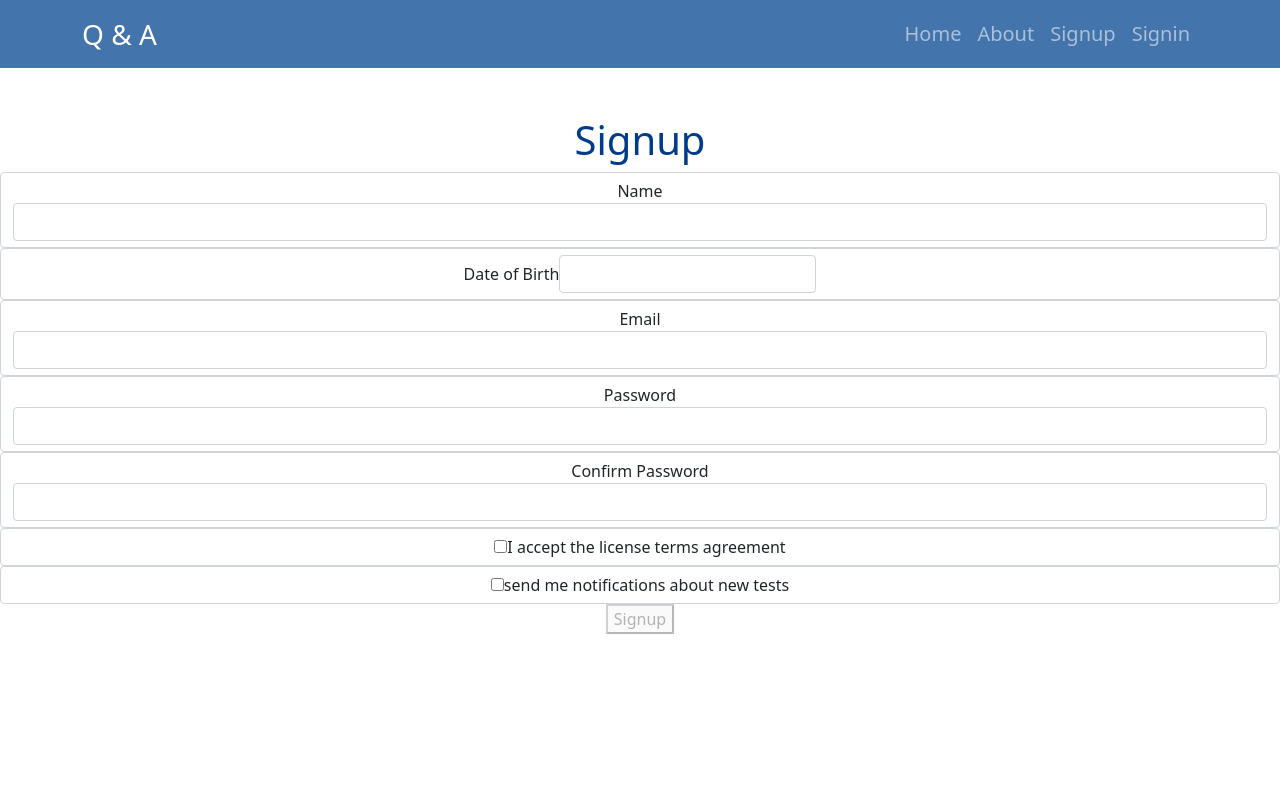
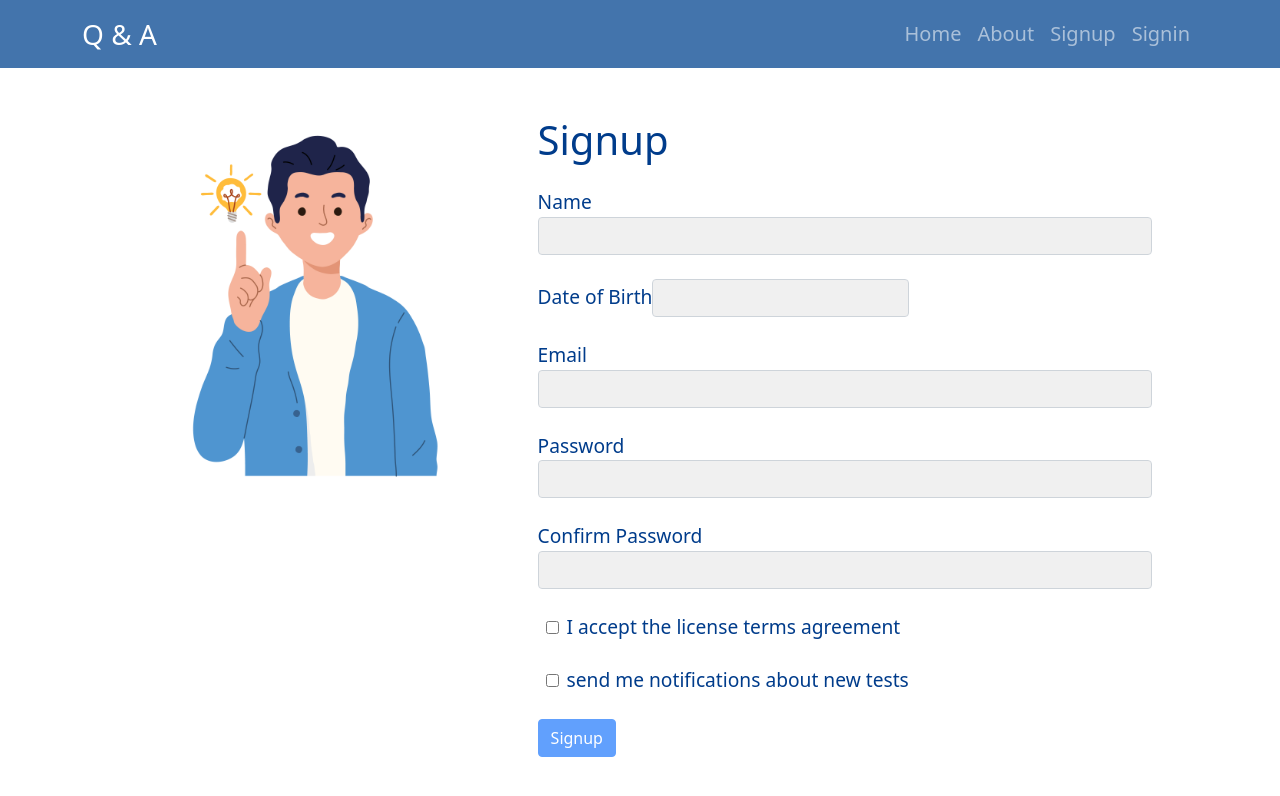
Before and after one commit to ahmedkhalil91518/question-and-answer, a React (Create React App) app: page /Signup in a window 1280 px wide. Shown: the top 796 px of the page. Built offline with nearby package versions, Linux system fonts and the light colour scheme.

Commit message:
complete the signup page

```diff
--- a/src/App.css
+++ b/src/App.css
@@ -107,6 +107,28 @@
   color: #1d9bf0;
 }
 
+.form-container {
+  width: 48%;
+  margin-right: 10%;
+  margin-left: 2%;
+  color: rgb(0, 60, 139);
+}
+
+.form-control {
+  background-color: rgb(240, 240, 240);
+}
+
+label {
+  text-align: left;
+  font-size: larger;
+}
+
+.signup-img {
+  width: 30%;
+  height: fit-content;
+  margin-left: 10%;
+}
+
 @media (max-width: 850px) {
   .text-container {
     width: 80%;
@@ -114,8 +136,18 @@
     right: 10%;
   }
 
+  .form-container {
+    width: 50%;
+    margin-left: 25%;
+    margin-right: 25%;
+  }
+
   .main-page {
     font-size: xx-large;
+  }
+
+  .signup-img {
+    display: none;
   }
 }
 
@@ -135,17 +167,27 @@
     z-index: 5;
     left: -20px;
   }
+
+  .form-container {
+    width: 70%;
+    margin-left: 15%;
+    margin-right: 15%;
+  }
 }
+
 .link {
   text-decoration: none;
   color: #fff;
 }
+
 .link:hover {
   color: rgb(118, 173, 245);
 }
+
 .signup-h1 {
   color: rgb(0, 60, 139);
 }
+
 .error {
   color: red;
 }
--- a/src/components/CheckboxGroup.js
+++ b/src/components/CheckboxGroup.js
@@ -5,7 +5,7 @@ import { FormControl } from "react-bootstrap";
 function CheckboxGroup(props) {
   const { label, name, options, ...rest } = props;
   return (
-    <div className="form-control">
+    <div className="my-4">
       <label>{label}</label>
       <Field name={name} as={FormControl}>
         {({ field }) => {
@@ -19,6 +19,7 @@ function CheckboxGroup(props) {
                   {...rest}
                   value={option.value}
                   checked={field.value.includes(option.value)}
+                  className="m-2"
                 />
                 <label htmlFor={option.value}>{option.key}</label>
               </React.Fragment>
--- a/src/components/DatePicker.js
+++ b/src/components/DatePicker.js
@@ -1,34 +1,36 @@
-import React from 'react'
-import DateView from 'react-datepicker'
-import { Field, ErrorMessage } from 'formik'
-import TextError from './TextError'
-import 'react-datepicker/dist/react-datepicker.css'
-import { FormControl } from 'react-bootstrap'
+import React from "react";
+import DateView from "react-datepicker";
+import { Field, ErrorMessage } from "formik";
+import TextError from "./TextError";
+import "react-datepicker/dist/react-datepicker.css";
+import { FormControl } from "react-bootstrap";
 
-function DatePicker (props) {
-  const { label, name, ...rest } = props
+function DatePicker(props) {
+  const { label, name, error,touched, ...rest } = props;
   return (
-    <div className='form-control'>
+    <div  className="my-4">
       <label htmlFor={name}>{label}</label>
       <Field name={name}>
         {({ form, field }) => {
-          const { setFieldValue } = form
-          const { value } = field
+          const { setFieldValue } = form;
+          const { value } = field;
           return (
-            <FormControl as={DateView}
-            type='date'
+            <FormControl
+              as={DateView}
+              isInvalid={error && touched}
+              type="date"
               id={name}
               {...field}
               {...rest}
               selected={value}
-              onChange={val => setFieldValue(name, val)}
+              onChange={(val) => setFieldValue(name, val)}
             />
-          )
+          );
         }}
       </Field>
       <ErrorMessage component={TextError} name={name} />
     </div>
-  )
+  );
 }
 
-export default DatePicker
+export default DatePicker;
--- a/src/components/Input.js
+++ b/src/components/Input.js
@@ -1,17 +1,24 @@
-import React from 'react'
-import { Field, ErrorMessage } from 'formik'
-import TextError from './TextError'
-import { FormControl } from 'react-bootstrap'
+import React from "react";
+import { Field, ErrorMessage } from "formik";
+import TextError from "./TextError";
+import { FormControl } from "react-bootstrap";
 
-function Input (props) {
-  const { label, name, ...rest } = props
+function Input(props) {
+  const { label, name, error, touched, ...rest } = props;
+  console.log(props);
   return (
-    <div className='form-control'>
+    <div className="my-4">
       <label htmlFor={name}>{label}</label>
-      <Field as={FormControl} id={name} name={name} {...rest} />
+      <Field
+        as={FormControl}
+        id={name}
+        name={name}
+        isInvalid={error && touched}
+        {...rest}
+      />
       <ErrorMessage component={TextError} name={name} />
     </div>
-  )
+  );
 }
 
-export default Input
+export default Input;
--- a/src/components/Signup.js
+++ b/src/components/Signup.js
@@ -2,8 +2,8 @@ import SignupContainer from "./SignupContainer";
 
 const Signup = () => {
   return (
-    <div className="text-center my-5">
-      <h1 className="signup-h1">Signup</h1>
+    <div className="my-5">
+
       <SignupContainer />
     </div>
   );
--- a/src/components/SignupContainer.js
+++ b/src/components/SignupContainer.js
@@ -2,11 +2,17 @@ import React from "react";
 import { Formik, Form } from "formik";
 import * as Yup from "yup";
 import FormikControl from "./FormikControl";
+import { Button } from "react-bootstrap";
 
 function SignupContainer() {
-  const licenseCheckbox = [{ key: "I accept the license terms agreement", value: "agreeLicense" }];
+  const licenseCheckbox = [
+    { key: "I accept the license terms agreement", value: "agreeLicense" },
+  ];
   const notificationsCheckbox = [
-    { key: "send me notifications about new tests", value: "sendNotifications" },
+    {
+      key: "send me notifications about new tests",
+      value: "sendNotifications",
+    },
   ];
   const initialValues = {
     name: "",
@@ -25,7 +31,7 @@ function SignupContainer() {
     confirmPassword: Yup.string()
       .oneOf([Yup.ref("password"), ""], "Passwords must match")
       .required("Required"),
-    licenseCheckbox: Yup.array().min(1, 'Required')
+    licenseCheckbox: Yup.array().min(1, "Required"),
   });
   const onSubmit = (values) => {
     console.log("Form data", values);
@@ -38,30 +44,48 @@ function SignupContainer() {
       onSubmit={onSubmit}
     >
       {(formik) => (
-        <Form>
-          <FormikControl control="input" type="text" label="Name" name="name" />
+        <div className="d-flex flex-row">
+          <img src="./18915856.jpg" alt="" className="signup-img"/>
+          <Form className="form-container">
+          <h1 className=" signup-h1">Signup</h1>
+            <FormikControl
+              control="input"
+              type="text"
+              label="Name"
+              name="name"
+              error={formik.errors.name}
+              touched={formik.touched.name}
+            />
             <FormikControl
               control="date"
               label="Date of Birth"
               name="birthDate"
+              error={formik.errors.birthDate}
+              touched={formik.touched.birthDate}
             />
             <FormikControl
               control="input"
               type="email"
               label="Email"
               name="email"
+              error={formik.errors.email}
+              touched={formik.touched.email}
             />
             <FormikControl
               control="input"
               type="password"
               label="Password"
               name="password"
+              error={formik.errors.password}
+              touched={formik.touched.password}
             />
             <FormikControl
               control="input"
               type="password"
               label="Confirm Password"
               name="confirmPassword"
+              error={formik.errors.confirmPassword}
+              touched={formik.touched.confirmPassword}
             />
             <FormikControl
               control="checkbox"
@@ -75,10 +99,15 @@ function SignupContainer() {
               name="notificationsCheckbox"
               options={notificationsCheckbox}
             />
-          <button type="submit" disabled={!(formik.isValid && formik.dirty)}>
+            <Button
+              type="submit"
+              disabled={!(formik.isValid && formik.dirty)}
+              variant="primary"
+            >
               Signup
-          </button>
+            </Button>{" "}
           </Form>
+        </div>
       )}
     </Formik>
   );
--- a/src/components/TextError.js
+++ b/src/components/TextError.js
@@ -1,7 +1,7 @@
 import React from 'react'
 
 function TextError (props) {
-  return <div className='error'>{props.children}</div>
+  return <div className='error my-1'>{props.children}</div>
 }
 
 export default TextError
```
Also changed, not shown: public/18915856.jpg (added). Lines whose indentation alone changed are shown as unchanged.
